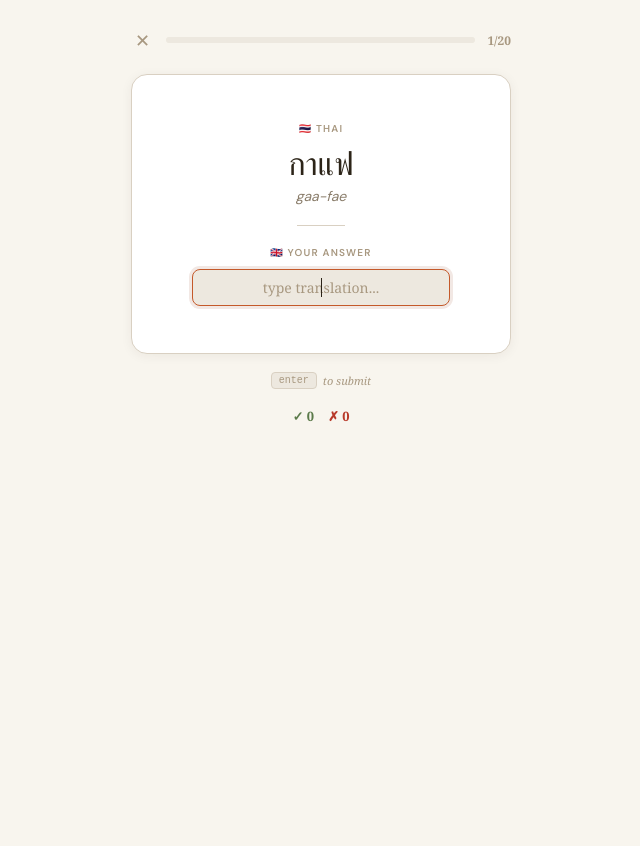
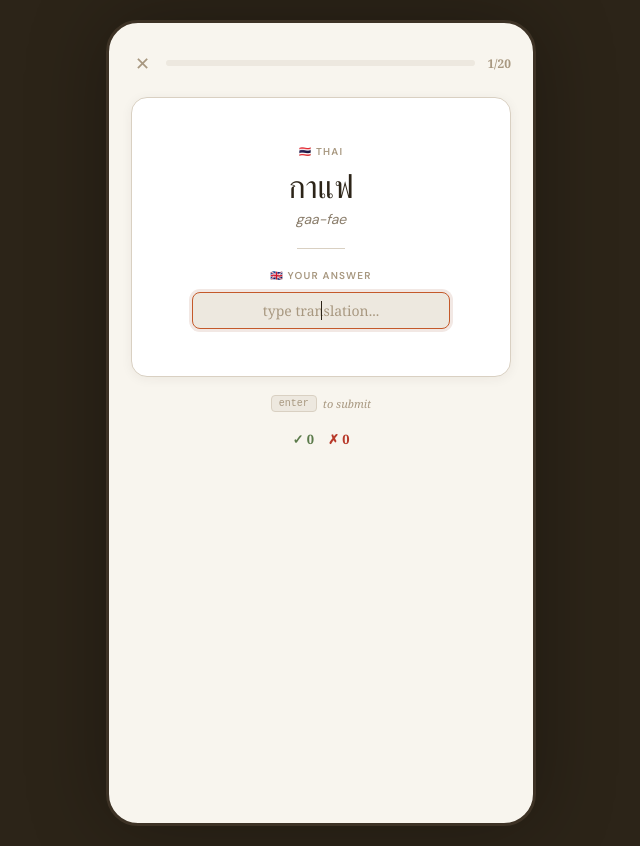
Before and after one commit to shamwise8/recall, a Next.js app: page / in a window 1280 px wide. Both pictures are taken after a click on the button "Play Recall →". Shown: the whole page, without its empty margins (319-959 px from the left). Before the commit the page ends 800 px from the top, so only its background shows below. Built offline with nearby package versions, Linux system fonts and the light colour scheme.

Commit message:
Desktop phone frame — dark background with rounded app container
On screens wider than 500px, app renders in a phone-shaped frame
with rounded corners, border, and shadow against dark ink background.
Mobile stays full-screen.

Co-Authored-By: Claude Opus 4.6 (1M context) <noreply@anthropic.com>

```diff
--- a/app/layout.tsx
+++ b/app/layout.tsx
@@ -29,10 +29,18 @@ export const metadata: Metadata = {
 export default function RootLayout({ children }: { children: React.ReactNode }) {
   return (
     <html lang="en">
-      <body className={dmSans.className} style={{ margin: 0, background: C.bg }}>
+      <body className={dmSans.className} style={{ margin: 0, background: C.dark }}>
         <style>{`
           * { box-sizing: border-box; margin: 0; padding: 0; }
-          body { background: ${C.bg}; }
+          body { background: ${C.dark}; }
+          @media (min-width: 500px) {
+            .phone-frame {
+              border-radius: 32px !important;
+              min-height: calc(100vh - 40px) !important;
+              margin: 20px auto !important;
+              border: 3px solid ${C.darkSoft} !important;
+            }
+          }
           input:focus { border-color: ${C.accent} !important; box-shadow: 0 0 0 3px ${C.accentBg} !important; }
           input::placeholder { color: ${C.muted} !important; opacity: 1 !important; -webkit-text-fill-color: ${C.muted} !important; }
           input[type="text"] { color: #2C2418 !important; -webkit-text-fill-color: #2C2418 !important; caret-color: #2C2418 !important; opacity: 1 !important; font-size: 14px !important; }
--- a/app/page.tsx
+++ b/app/page.tsx
@@ -56,20 +56,26 @@ export default function Recall() {
 
   if (screen === "loading") {
     return (
-      <div style={{ minHeight: "100vh", background: C.bg, display: "flex", alignItems: "center", justifyContent: "center", fontFamily: FONT_SERIF }}>
+      <div style={{ minHeight: "100vh", background: C.dark, display: "flex", alignItems: "center", justifyContent: "center", fontFamily: FONT_SERIF }}>
         <div style={{ textAlign: "center", color: C.ink3 }}>
-          <div style={{ fontSize: 20, fontStyle: "italic" }}>Recall</div>
+          <div style={{ fontSize: 20, fontStyle: "italic", color: C.muted }}>Recall</div>
         </div>
       </div>
     );
   }
 
   return (
-    <div style={{ minHeight: "100vh", background: C.bg, fontFamily: FONT, WebkitFontSmoothing: "antialiased" }}>
-      {screen === "home" && <HomeScreen stats={stats} pack={pack} onSwitchPack={handleSwitchPack} onStartReview={handleStartReview} onLeaderboard={() => setScreen("leaderboard")} />}
-      {screen === "review" && <ReviewScreen words={dueWords} pack={pack} onComplete={handleComplete} />}
-      {screen === "complete" && <CompleteScreen results={sessionResults} stats={stats} onHome={handleHome} onPostScore={handlePostScore} onLeaderboard={() => setScreen("leaderboard")} />}
-      {screen === "leaderboard" && <LeaderboardScreen onBack={handleHome} />}
+    <div style={{ minHeight: "100vh", background: C.dark, fontFamily: FONT, WebkitFontSmoothing: "antialiased", display: "flex", alignItems: "center", justifyContent: "center" }}>
+      <div className="phone-frame" style={{
+        width: "100%", maxWidth: 430, minHeight: "100vh", background: C.bg,
+        boxShadow: "0 0 80px rgba(0,0,0,0.3)",
+        position: "relative", overflow: "auto",
+      }}>
+        {screen === "home" && <HomeScreen stats={stats} pack={pack} onSwitchPack={handleSwitchPack} onStartReview={handleStartReview} onLeaderboard={() => setScreen("leaderboard")} />}
+        {screen === "review" && <ReviewScreen words={dueWords} pack={pack} onComplete={handleComplete} />}
+        {screen === "complete" && <CompleteScreen results={sessionResults} stats={stats} onHome={handleHome} onPostScore={handlePostScore} onLeaderboard={() => setScreen("leaderboard")} />}
+        {screen === "leaderboard" && <LeaderboardScreen onBack={handleHome} />}
+      </div>
     </div>
   );
 }
```
